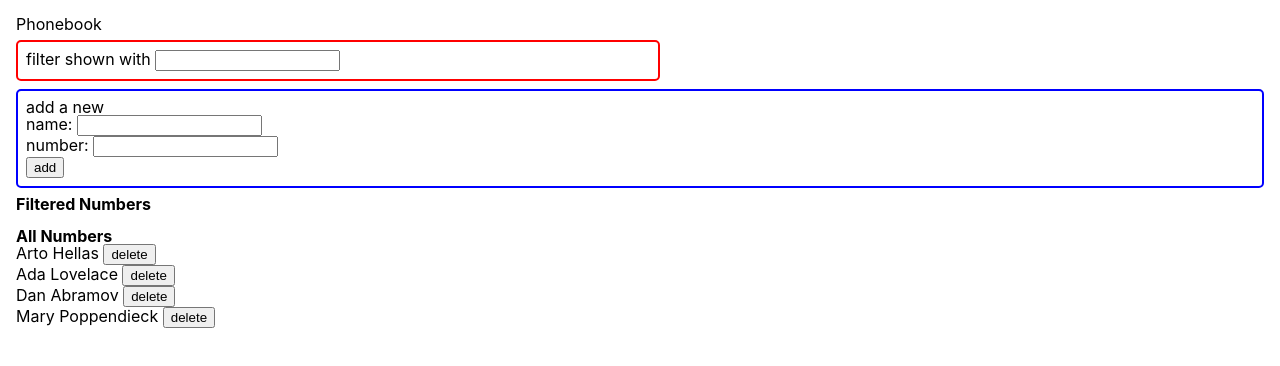
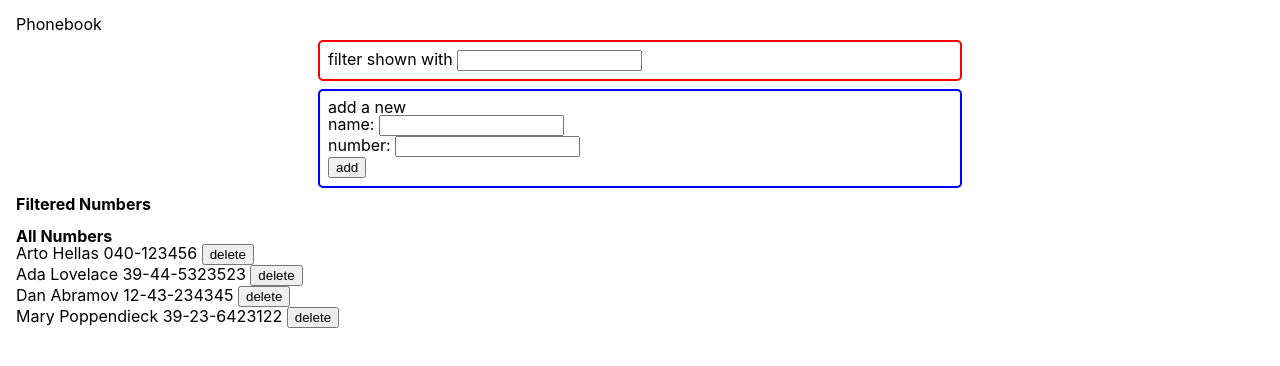
Before and after one commit to skhswe99/phonebook, a React (Create React App) app: page / in a window 1280 px wide. Shown: the top 366 px of the page. Built offline with nearby package versions, Linux system fonts and the light colour scheme; data requests are answered from the project's data file; the HTML template or start-up script is replaced by a standard one.

Commit message:
complete function to edit/update phone numbers

```diff
--- a/src/App.js
+++ b/src/App.js
@@ -26,8 +26,15 @@ const App = () => {
   const handleSubmit = (event) => {
     event.preventDefault()
     if (newName) {
-      if (persons.find(person => person.name.toLowerCase() === newName.toLowerCase())) {
-        alert(`${newName} is already added to phoneboook`)
+      const currentPerson = persons.find(person => person.name.toLowerCase() === newName.toLowerCase())
+      // console.log('currentPerson = ', currentPerson)
+      if (currentPerson) {
+        if (window.confirm(`Update ${currentPerson.name}'s number?`) ) {
+          const sameEntries = persons.filter(person => person.name.toLowerCase() !== newName.toLowerCase())
+          console.log('sameEntries = ', sameEntries)
+          phonebook.updateEntry(currentPerson.id, {name: currentPerson.name, number: newPhone})
+          setPersons([...sameEntries, {...currentPerson, number: newPhone}])
+        }
       } else {
         setPersons([...persons, {name: newName, phone: newPhone}]) // add new entry to phonebook
         phonebook.addEntry({name: newName, phone: newPhone}) // save new entry to backend
--- a/src/components/Filter/Filter.css
+++ b/src/components/Filter/Filter.css
@@ -9,5 +9,6 @@
 @media (min-width: 720px) {
     .filter {
         width: 50%;
+        margin: 0.5rem auto;
     }
 }
--- a/src/components/PersonForm/PersonForm.css
+++ b/src/components/PersonForm/PersonForm.css
@@ -5,3 +5,10 @@
     padding: 0.5rem;
     margin: 0.5rem 0;
 }
+
+@media (min-width: 720px) {
+    .form {
+        width: 50%;
+        margin: 0.5rem auto;
+    }
+}
--- a/src/components/Persons/Persons.js
+++ b/src/components/Persons/Persons.js
@@ -13,7 +13,7 @@ const Persons = ({persons, filter, handleDelete}) => {
             <br />
             <h2 className='all-numbers'>All Numbers</h2>
             <ul>
-                {persons.map(person => <li key={person.name}>{person.name} {person.phone}<button onClick={()=>handleDelete(person)}>delete</button></li>)}
+                {persons.map(person => <li key={person.name}>{person.name} {person.number} <button onClick={()=>handleDelete(person)}>delete</button></li>)}
             </ul>
         </>
     )
--- a/src/services/phonebook.js
+++ b/src/services/phonebook.js
@@ -11,14 +11,24 @@ const getAll = () => {
 
 const addEntry = (entry) => {
   axios.post(baseURL, entry)
-        // .then(res => {
-        //   console.log(res.data)
-        // })
+        .then(res => {
+          console.log(res.data)
+        })
 }
 
 const deleteEntry = (id) => {
-  console.log(`${baseURL}/${id}`)
+
   axios.delete(`${baseURL}/${id}`)
+      .then(res => {
+        console.log(res.data)
+      })
 }
 
-export default { getAll, addEntry, deleteEntry }
+const updateEntry = (id, data) => {
+  axios.put(`${baseURL}/${id}`, data)
+        .then(res => {
+          console.log(res.data)
+        })
+}
+
+export default { getAll, addEntry, deleteEntry, updateEntry }
```
